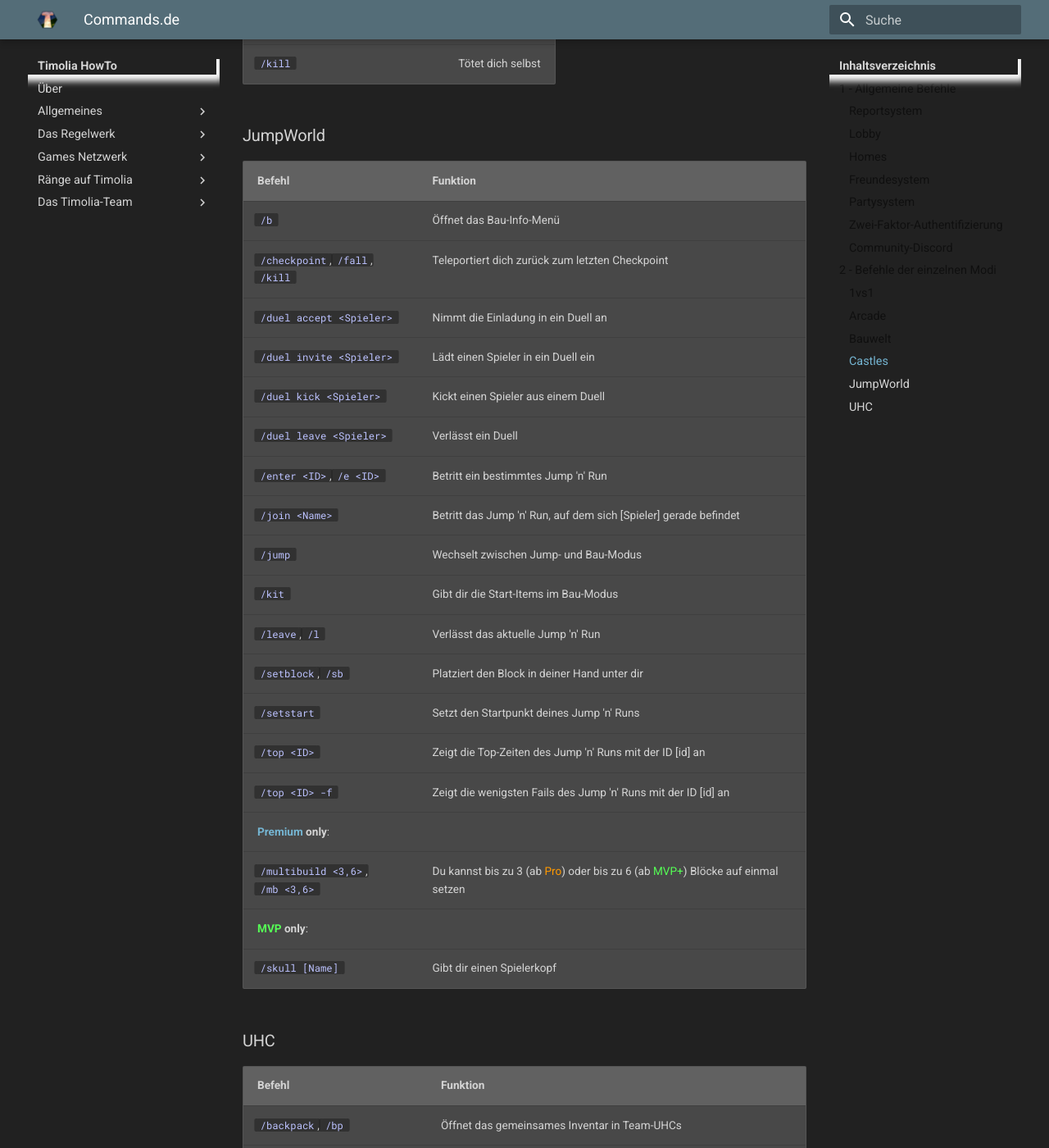
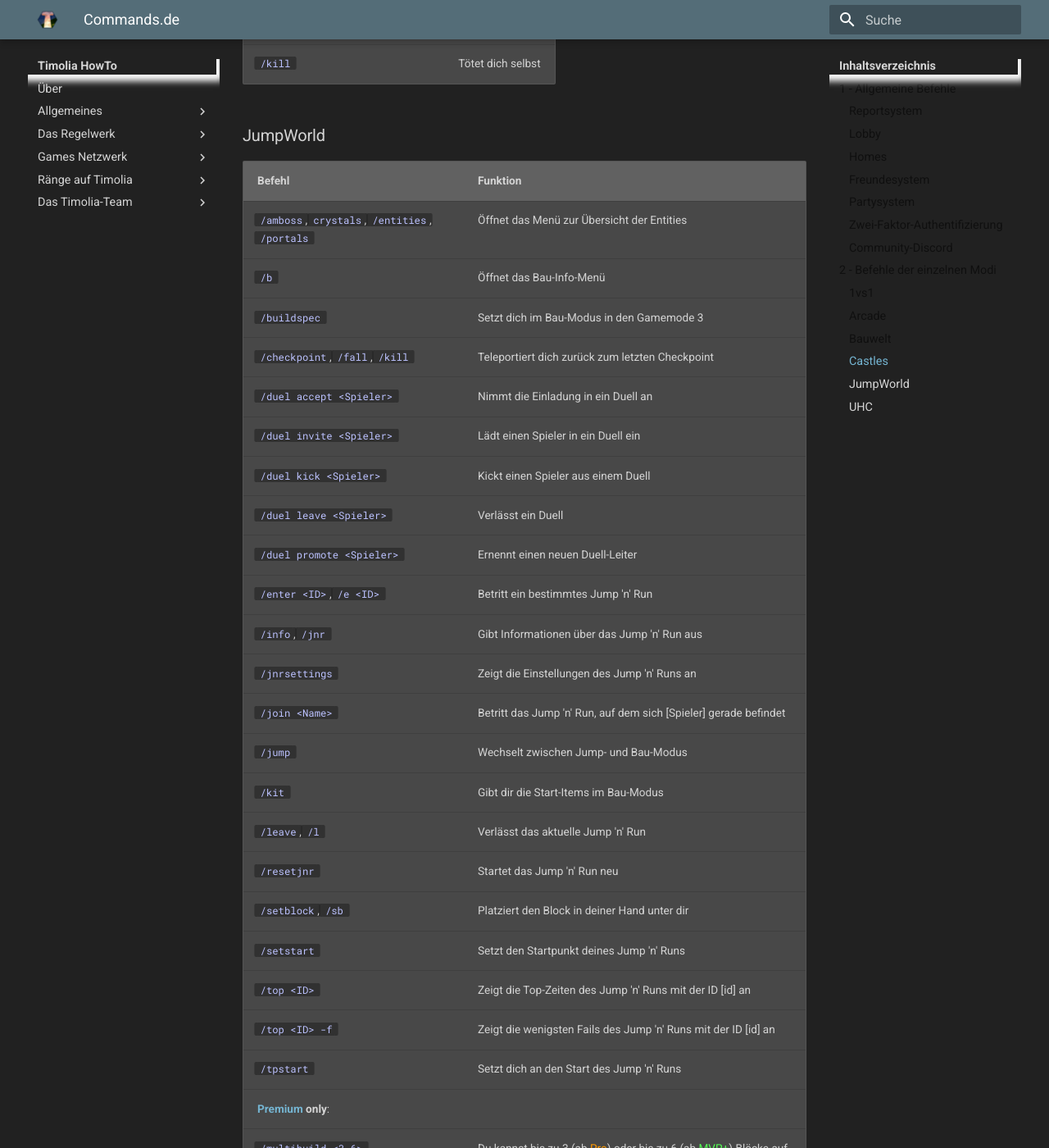
Before and after one commit to TimoliaDE/HowTo, an MkDocs documentation site: the page built from docs/commands.de.md, in a window 1280 px wide and 1400 px high, scrolled down 10480 px. Shown: the whole window at 82% size. Built offline with MkDocs 1.6.1 and Material for MkDocs 9.7.7, drawn with Linux system fonts in a browser that asks for light colours; old or Windows-style settings are respelled for this version of MkDocs; some of the changed text lies outside the part shown.

Commit message:
Neue Befehle auf der Commands-Seite

```diff
--- a/docs/commands.de.md
+++ b/docs/commands.de.md
@@ -223,25 +223,33 @@ Der <strong>Timolia Bot</strong> verfügt über mehrere Commands, die ausgeführ
 ### JumpWorld
 | Befehl | Funktion |
 | ------ | -------- |
+| `/amboss`, `crystals`, `/entities`, `/portals` | Öffnet das Menü zur Übersicht der Entities |
 | `/b`                            | Öffnet das Bau-Info-Menü |
+| `/buildspec`                    | Setzt dich im Bau-Modus in den Gamemode 3 |
 | `/checkpoint`, `/fall`, `/kill` | Teleportiert dich zurück zum letzten Checkpoint |
 | `/duel accept <Spieler>`        | Nimmt die Einladung in ein Duell an |
 | `/duel invite <Spieler>`        | Lädt einen Spieler in ein Duell ein |
 | `/duel kick <Spieler>`          | Kickt einen Spieler aus einem Duell |
 | `/duel leave <Spieler>`         | Verlässt ein Duell |
+| `/duel promote <Spieler>`       | Ernennt einen neuen Duell-Leiter |
 | `/enter <ID>`, `/e <ID>`        | Betritt ein bestimmtes Jump 'n' Run |
+| `/info`, `/jnr`                 | Gibt Informationen über das Jump 'n' Run aus |
+| `/jnrsettings`                  | Zeigt die Einstellungen des Jump 'n' Runs an |
 | `/join <Name>`                  | Betritt das Jump 'n' Run, auf dem sich [Spieler] gerade befindet |
 | `/jump`                         | Wechselt zwischen Jump- und Bau-Modus |
 | `/kit`                          | Gibt dir die Start-Items im Bau-Modus |
 | `/leave`, `/l`                  | Verlässt das aktuelle Jump 'n' Run |
-| `/setblock`, `/sb`                    | Platziert den Block in deiner Hand unter dir |
+| `/resetjnr`                     | Startet das Jump 'n' Run neu |
+| `/setblock`, `/sb`              | Platziert den Block in deiner Hand unter dir |
 | `/setstart`                     | Setzt den Startpunkt deines Jump 'n' Runs |
 | `/top <ID>`                     | Zeigt die Top-Zeiten des Jump 'n' Runs mit der ID [id] an |
 | `/top <ID> -f`                  | Zeigt die wenigsten Fails des Jump 'n' Runs mit der ID [id] an |
+| `/tpstart`                      | Setzt dich an den Start des Jump 'n' Runs |
 **[Premium](/ranks/premium/) only**:
 | `/multibuild <3,6>`,<br>`/mb <3,6>` | Du kannst bis zu 3 (ab <span class="pro">Pro</span>) oder bis zu 6 (ab <span class="mvp">MVP+</span>) Blöcke auf einmal setzen
+| `/seticon`, `/reseticon`        | Setzt und entfernt dein eigenes Icon für dein Jump 'n' Run
 **[<span class='mvp'>MVP</span>](/ranks/premium/) only**:
-| `/skull [Name]`                     | Gibt dir einen Spielerkopf
+| `/skull [Name]`                 | Gibt dir einen Spielerkopf
 
 ### UHC
 | Befehl | Funktion |
```
Also changed, not shown: docs/games/jumpworld.de.md (+1 -1 lines).
